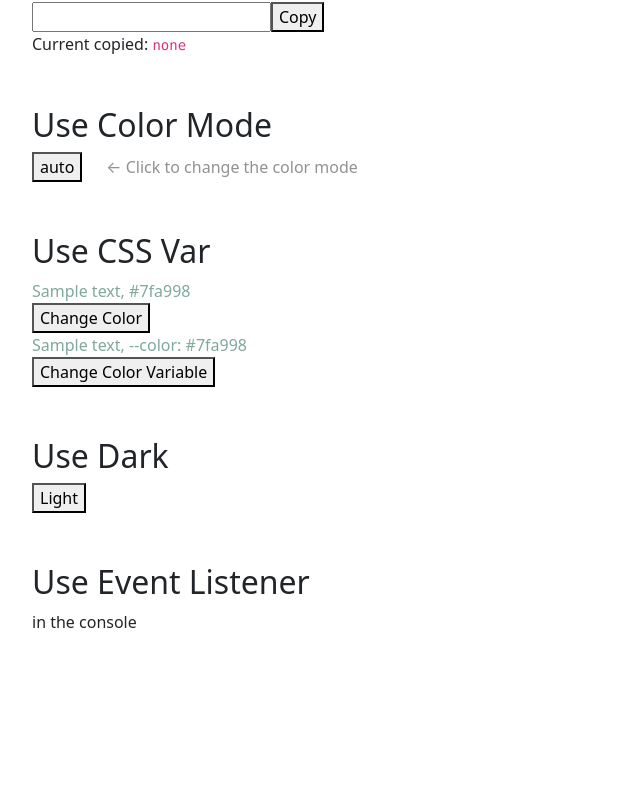
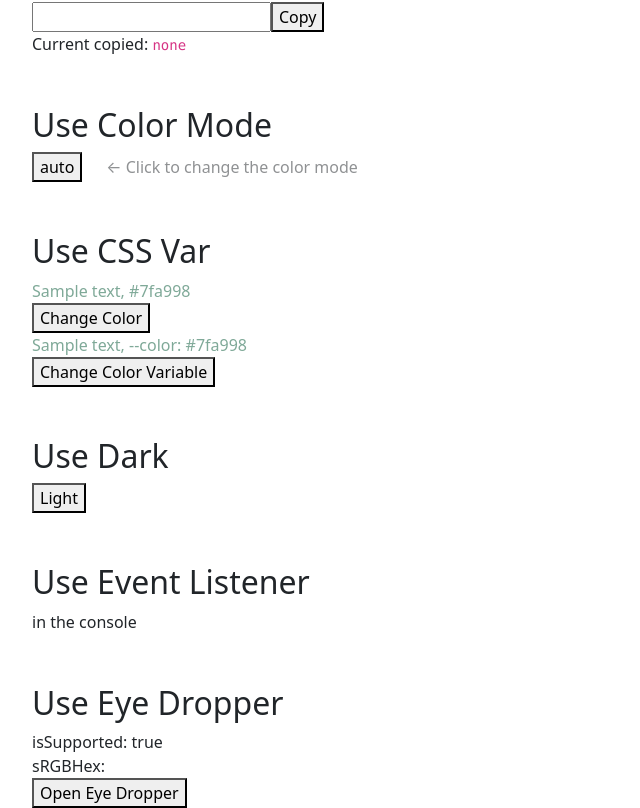
Before and after one commit to UlakhovichKate/vueUse, a Vue app in the folder vueUse/: page / in a window 1280 px wide. Shown: the part 6245-7053 px from the top of the page, without its empty margins (0-640 px from the left). Before the commit the page ends 6895 px from the top, so only its background shows below. Built offline with nearby package versions, Linux system fonts and the light colour scheme; no server answers.

Commit message:
UseEyeDropper.vue

```diff
--- a/vueUse/src/App.vue
+++ b/vueUse/src/App.vue
@@ -36,6 +36,7 @@
     <use-css-var/>
     <use-dark/>
     <use-event-listener/>
+    <use-eye-dropper/>
   </main>
 </template>
 
@@ -74,6 +75,7 @@
   import UseCssVar from "./vueUseComponents/UseCssVar.vue";
   import UseDark from "./vueUseComponents/UseDark.vue";
   import UseEventListener from "./vueUseComponents/UseEventListener.vue";
+  import UseEyeDropper from "./vueUseComponents/UseEyeDropper.vue";
 
 </script>
 
--- /dev/null
+++ b/vueUse/src/vueUseComponents/UseEyeDropper.vue
@@ -0,0 +1,22 @@
+<template>
+  <h2>Use Eye Dropper</h2>
+  <template v-if="isSupported">
+    <div>isSupported: {{ isSupported }}</div>
+    <div>sRGBHex: <span :style="{ color: sRGBHex }">{{ sRGBHex }}</span></div>
+    <button
+        :disabled="!isSupported"
+        @click="() => open()"
+    >
+      Open Eye Dropper
+    </button>
+  </template>
+  <div v-else>
+    <span>Not Supported by Your Browser</span>
+  </div>
+</template>
+
+<script lang="ts" setup>
+import { useEyeDropper } from '@vueuse/core'
+
+const { isSupported, open, sRGBHex } = useEyeDropper()
+</script>
```
